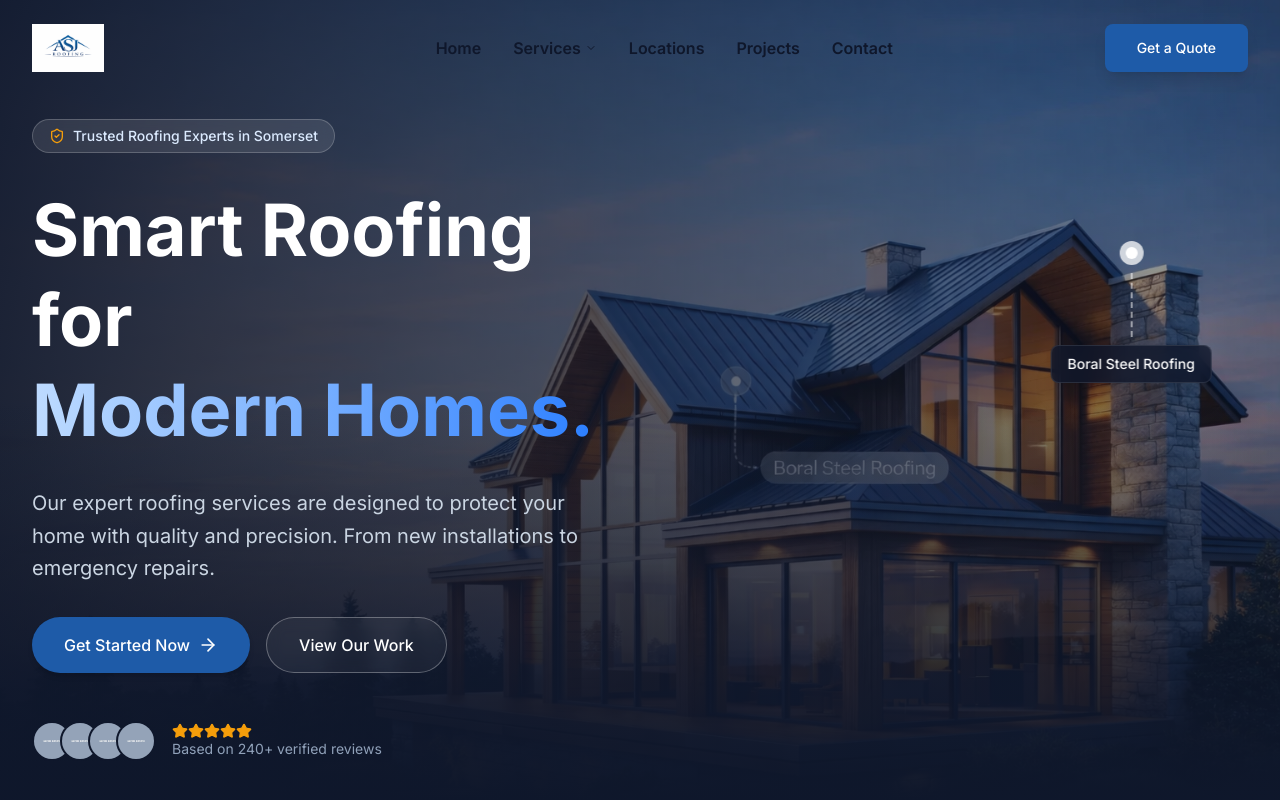
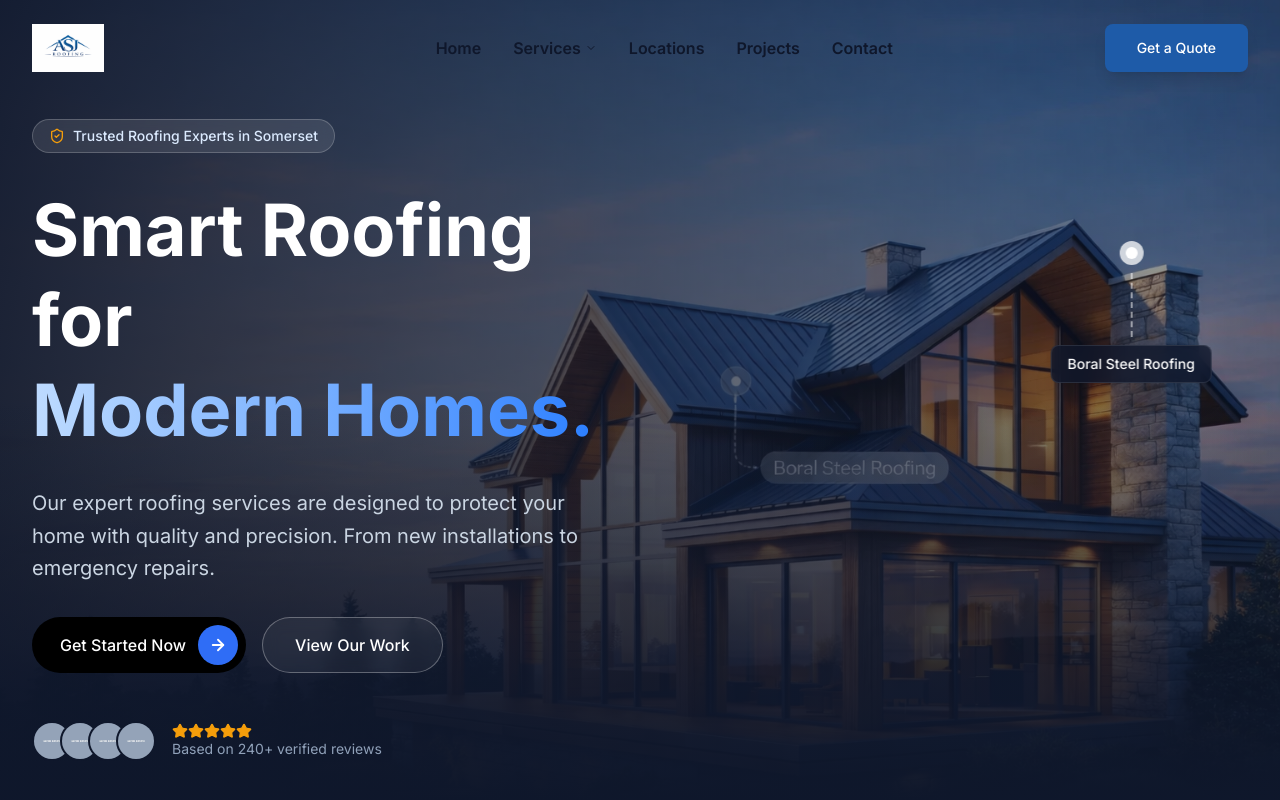
Before and after one commit to razal1113/asjroofing, a Next.js app: page / in a window 1280 px wide. Shown: the top 800 px of the page. Built offline with nearby package versions, Linux system fonts and the light colour scheme.

Commit message:
Auto-sync after agent response

```diff
--- a/src/components/home/CTASection.tsx
+++ b/src/components/home/CTASection.tsx
@@ -3,7 +3,7 @@
 import Link from 'next/link'
 import { Container } from '@/components/ui/container'
 import { Button } from '@/components/ui/button'
-import { Phone, ArrowRight } from 'lucide-react'
+import { ArrowRight } from 'lucide-react'
 
 export default function CTASection() {
     return (
@@ -24,13 +24,15 @@ export default function CTASection() {
                     Get a free, no-obligation quote today. Whether it's a small repair or a complete re-roof, our team is ready to help.
                 </p>
 
-                <div className="flex flex-col sm:flex-row justify-center gap-4">
-                    <a href="tel:+447974100989">
-                        <Button size="lg" className="w-full sm:w-auto h-14 px-8 text-base font-bold bg-white text-primary hover:bg-slate-100 shadow-xl">
-                            <Phone className="mr-2 h-5 w-5" />
-                            Call 07974 100989
-                        </Button>
-                    </a>
+                    <div className="flex flex-col sm:flex-row justify-center gap-4">
+                        <a href="tel:+447974100989">
+                            <button className="w-full sm:w-auto inline-flex items-center gap-3 bg-black text-white text-base font-medium pl-7 pr-2 py-2 rounded-full hover:shadow-lg hover:-translate-y-0.5 transition-all duration-200 cursor-pointer">
+                                Call 07974 100989
+                                <span className="flex items-center justify-center w-10 h-10 rounded-full bg-[#2F6DF6]">
+                                    <svg width="18" height="18" viewBox="0 0 24 24" fill="none" stroke="white" strokeWidth="2.5" strokeLinecap="round" strokeLinejoin="round"><path d="M5 12h14" /><path d="m12 5 7 7-7 7" /></svg>
+                                </span>
+                            </button>
+                        </a>
                     <Link href="/contact">
                         <Button variant="outline" size="lg" className="w-full sm:w-auto h-14 px-8 text-base border-white/40 text-white hover:bg-white/10 hover:border-white">
                             Request Online Quote
--- a/src/components/home/HeroSection.tsx
+++ b/src/components/home/HeroSection.tsx
@@ -5,7 +5,7 @@ import Link from 'next/link'
 import { PLACEHOLDERS } from '@/lib/constants'
 import { Container } from '@/components/ui/container'
 import { Button } from '@/components/ui/button'
-import { ArrowRight, Star, ShieldCheck } from 'lucide-react'
+import { Star, ShieldCheck } from 'lucide-react'
 import { motion } from 'framer-motion'
 import { cn } from '@/lib/utils/cn'
 
@@ -60,13 +60,15 @@ export default function HeroSection() {
                             From new installations to emergency repairs.
                         </p>
 
-                        <div className="flex flex-col sm:flex-row items-center gap-4">
-                            <Link href="/contact" className="w-full sm:w-auto">
-                                <Button size="lg" className="w-full sm:w-auto text-base px-8 h-14 rounded-full bg-primary hover:bg-primary/90">
-                                    Get Started Now
-                                    <ArrowRight className="ml-2 h-5 w-5" />
-                                </Button>
-                            </Link>
+                            <div className="flex flex-col sm:flex-row items-center gap-4">
+                                <Link href="/contact" className="w-full sm:w-auto">
+                                    <button className="w-full sm:w-auto inline-flex items-center gap-3 bg-black text-white text-base font-medium pl-7 pr-2 py-2 rounded-full hover:shadow-lg hover:-translate-y-0.5 transition-all duration-200 cursor-pointer">
+                                        Get Started Now
+                                        <span className="flex items-center justify-center w-10 h-10 rounded-full bg-[#2F6DF6]">
+                                            <svg width="18" height="18" viewBox="0 0 24 24" fill="none" stroke="white" strokeWidth="2.5" strokeLinecap="round" strokeLinejoin="round"><path d="M5 12h14" /><path d="m12 5 7 7-7 7" /></svg>
+                                        </span>
+                                    </button>
+                                </Link>
                             <Link href="/projects" className="w-full sm:w-auto">
                                 <Button variant="outline" size="lg" className="w-full sm:w-auto text-base px-8 h-14 rounded-full border-white/30 bg-white/5 text-white hover:bg-white/10 backdrop-blur-sm">
                                     View Our Work
```
Also changed, not shown: 1 other file (tests, documents, lock files or other folders).
